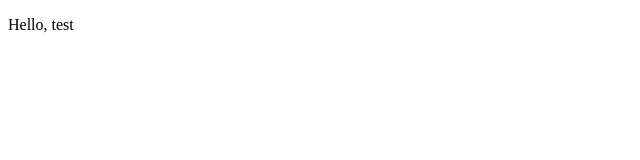
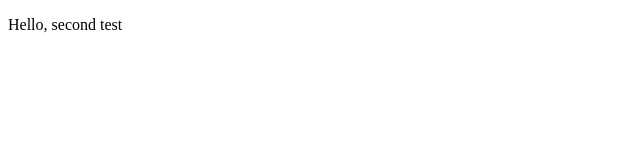
Before and after one commit to ntnbr/DiscoveringGit, a plain HTML site: page index.html in a window 1280 px wide. Shown: the full height of the page, 0-640 px from the left. Drawn offline with Linux system fonts and the light colour scheme.

Commit message:
makes changes

```diff
--- a/index.html
+++ b/index.html
@@ -4,7 +4,7 @@
 	<title>Yo</title>
 </head>
 <body>
-	<p>Hello, test</p>
+	<p>Hello, second test</p>
 
 
 </body>
```
